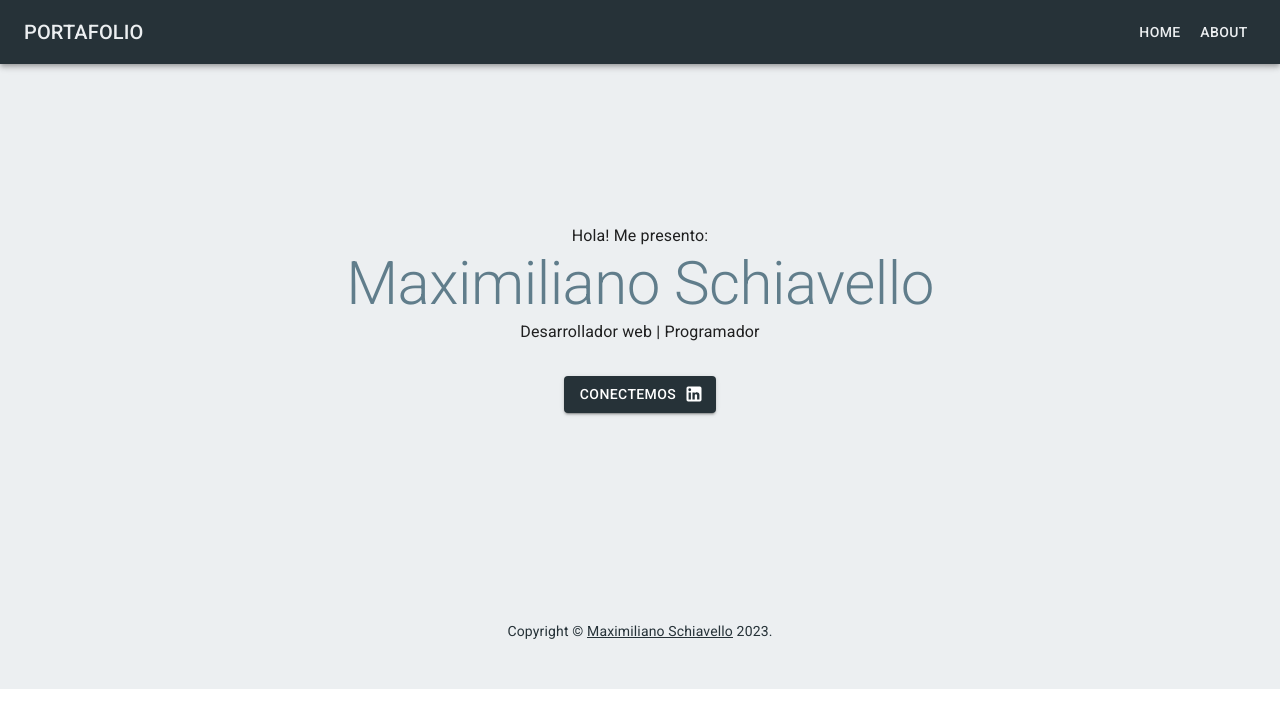
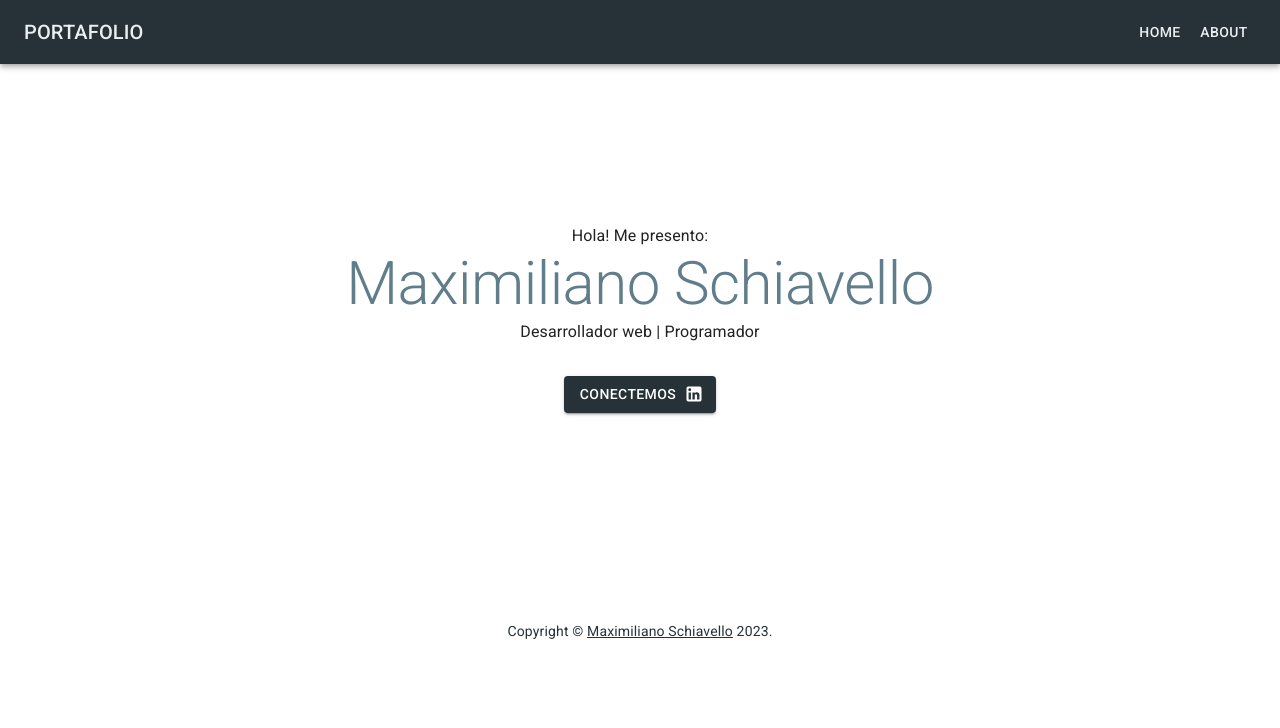
Before and after one commit to Maxischiavello/portfolio, a React (Create React App) app: page / in a window 1280 px wide. Shown: the top 728 px of the page. Built offline with nearby package versions, Linux system fonts and the light colour scheme.

Commit message:
styles fixed

```diff
--- a/src/App.js
+++ b/src/App.js
@@ -14,7 +14,7 @@ function App() {
     <ThemeProvider theme={theme}>
       <CssBaseline />
       <Router>
-        <Container maxWidth={false} disableGutters>
+        <Container maxWidth={false} disableGutters >
           <Navbar />
           <Routes>
             <Route index element={<Home />} />
--- a/src/components/AboutContainer.jsx
+++ b/src/components/AboutContainer.jsx
@@ -5,8 +5,8 @@ import About from './About';
 function AboutContainer() {
   return (
     <Box sx={{
-      py: 10,
-      bgcolor: 'primary.light'
+      my: 20,
+      bgcolor: '#fff'
     }}>
         <Grid container spacing={2} sx={{
           display: 'flex',
--- a/src/components/Footer.jsx
+++ b/src/components/Footer.jsx
@@ -1,15 +1,14 @@
 import React from 'react'
 import { Box, Typography, Link } from '@mui/material';
 import { Container } from '@mui/system';
+import URLs from '../utils';
 
 function Copyright() {
-
-    const linkedin = 'https://www.linkedin.com/in/maximiliano-schiavello/';
 
     return (
         <Typography variant="body2" color="primary.dark" align="center">
             {'Copyright © '}
-            <Link color="inherit" href={linkedin}>
+            <Link color="inherit" href={URLs.linkedinURL}>
                 Maximiliano Schiavello
             </Link>{' '}
             {new Date().getFullYear()}
@@ -20,7 +19,7 @@ function Copyright() {
 
 function Footer() {
     return (
-        <Box component="footer" sx={{ bgcolor: 'primary.light', py: 6 }}>
+        <Box component="footer" sx={{ bgcolor: '#fff', py: 6 }}>
             <Container>
                 <Copyright />
             </Container>
--- a/src/components/Home.jsx
+++ b/src/components/Home.jsx
@@ -7,8 +7,8 @@ function Home() {
 
     return (
         <Box sx={{
-            py: 20,
-            bgcolor: 'primary.light'
+            my: 20,
+            bgcolor: '#fff'
         }} >
             <Grid container spacing={2} >
                 <Grid item xs={12} >
--- a/src/components/Navbar.jsx
+++ b/src/components/Navbar.jsx
@@ -35,7 +35,7 @@ function Navbar(props) {
       <List>
         {navItems.map((item) => (
             <ListItem  key={item} disablePadding>
-              <ListItemButton components={Link} to={item === 'Home' ? '/' : `/${item}`} sx={{ textAlign: 'center' }}>
+              <ListItemButton component={Link} to={item === 'Home' ? '/' : `/${item}`} sx={{ textAlign: 'center' }}>
                 <ListItemText primary={item} color='primary.dark'/>
               </ListItemButton>
             </ListItem>
@@ -70,7 +70,7 @@ function Navbar(props) {
           </Typography>
           <Box sx={{ display: { xs: 'none', sm: 'block' } }}>
             {navItems.map((item) => (
-              <Link to={item === 'Home' ? '/' : `/${item}`}>
+              <Link to={item === 'Home' ? '/' : `/${item}`} style={{ textDecoration: 'none'}}>
                 <Button key={item} sx={{ color: 'primary.light' }}>
                   {item}
                 </Button>
```
Also changed, not shown: src/index.css (line endings or trailing spaces).
